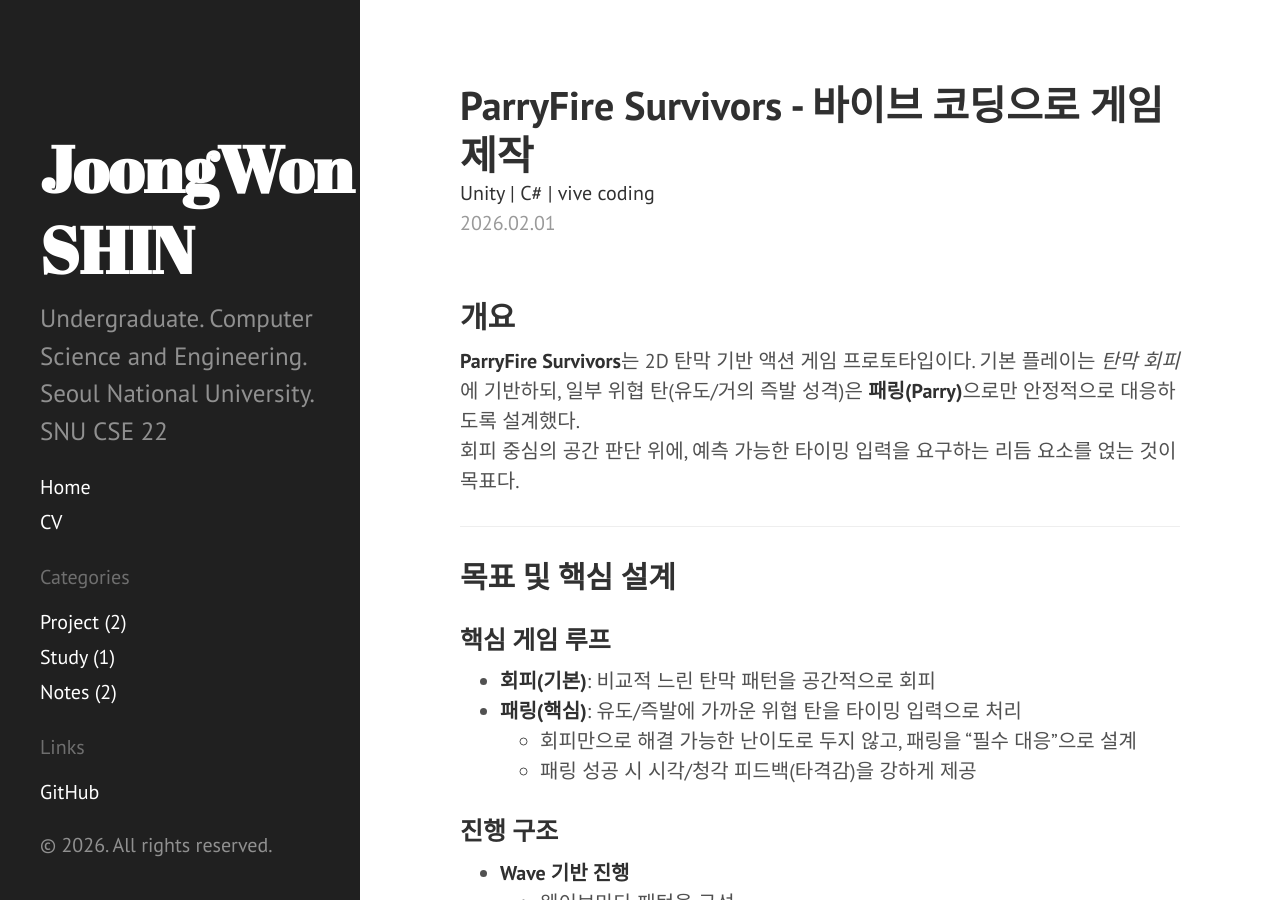
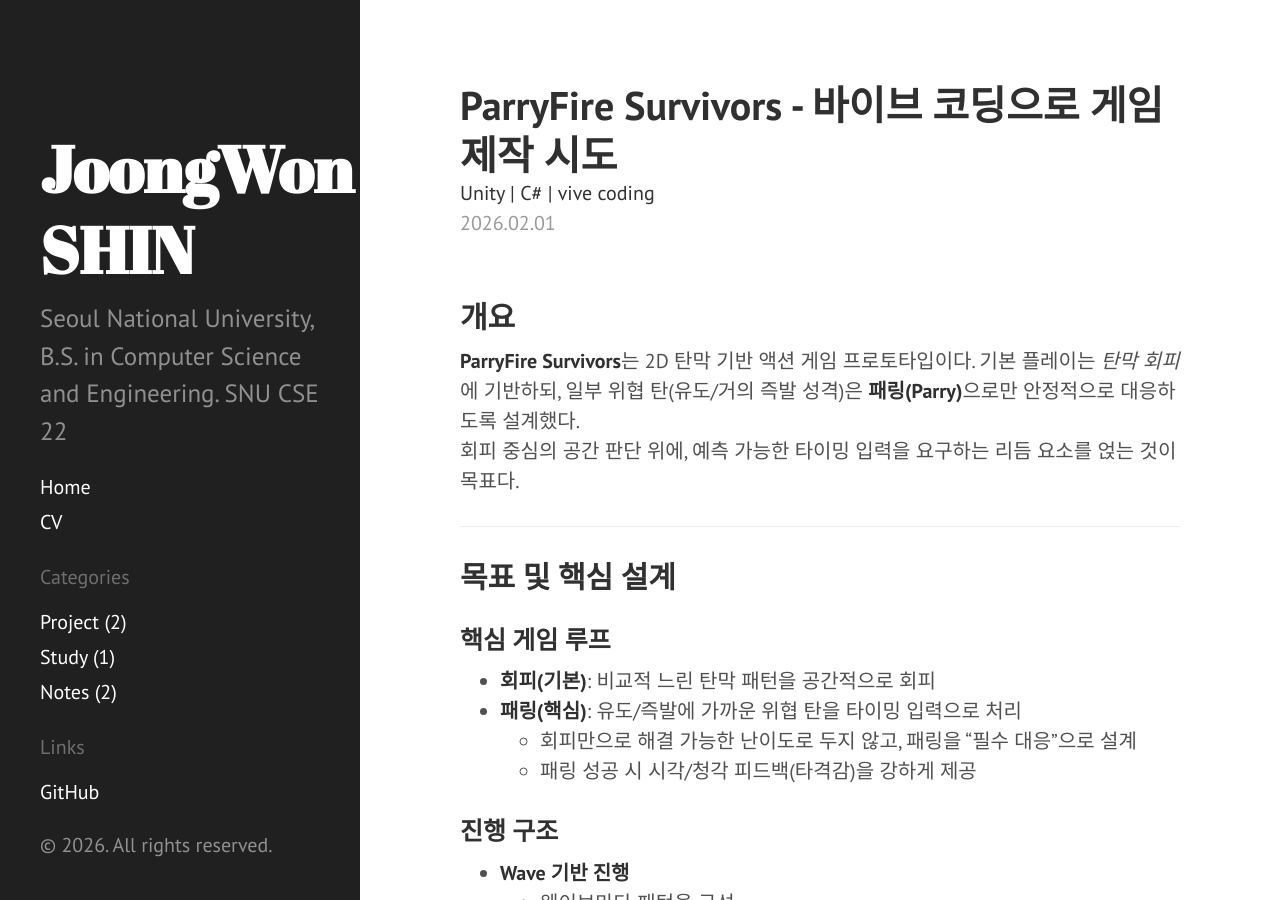
Before and after one commit to joongwon0204/joongwon0204.github.io, a Jekyll site: the page built from _posts/2026-02-01-ParryFire Survivors.md, in a window 1280 px wide and 900 px high. Built offline with Jekyll 4.4.1, drawn with Linux system fonts in a browser that asks for light colours; some of the changed text lies outside the part shown.

```diff
--- a/_config.yml
+++ b/_config.yml
@@ -9,7 +9,7 @@
 # Setup
 title:            JoongWon SHIN
 tagline:          'CV / Timeline'
-description:      'Undergraduate. Computer Science and Engineering. Seoul National University. SNU CSE 22'
+description:      'Seoul National University, B.S. in Computer Science and Engineering. SNU CSE 22'
 url: "https://joongwon0204.github.io"
 baseurl: ""
 
--- a/_posts/2026-02-01-ParryBarrage.md
+++ b/_posts/2026-02-01-ParryFire Survivors.md
@@ -1,6 +1,6 @@
 ---
 layout: post
-title: "ParryFire Survivors - 바이브 코딩으로 게임 제작"
+title: "ParryFire Survivors - 바이브 코딩으로 게임 제작 시도"
 subtitle: "Unity | C# | vive coding"
 categories: [notes]
 ---
```
Also changed, not shown: _posts/2025-02-02-beakjoon.md (deleted, +0 -12 lines), _posts/2026-02-13-beakjoon.md (added, +16 -0 lines), assets/백준플레.jpeg (added).
